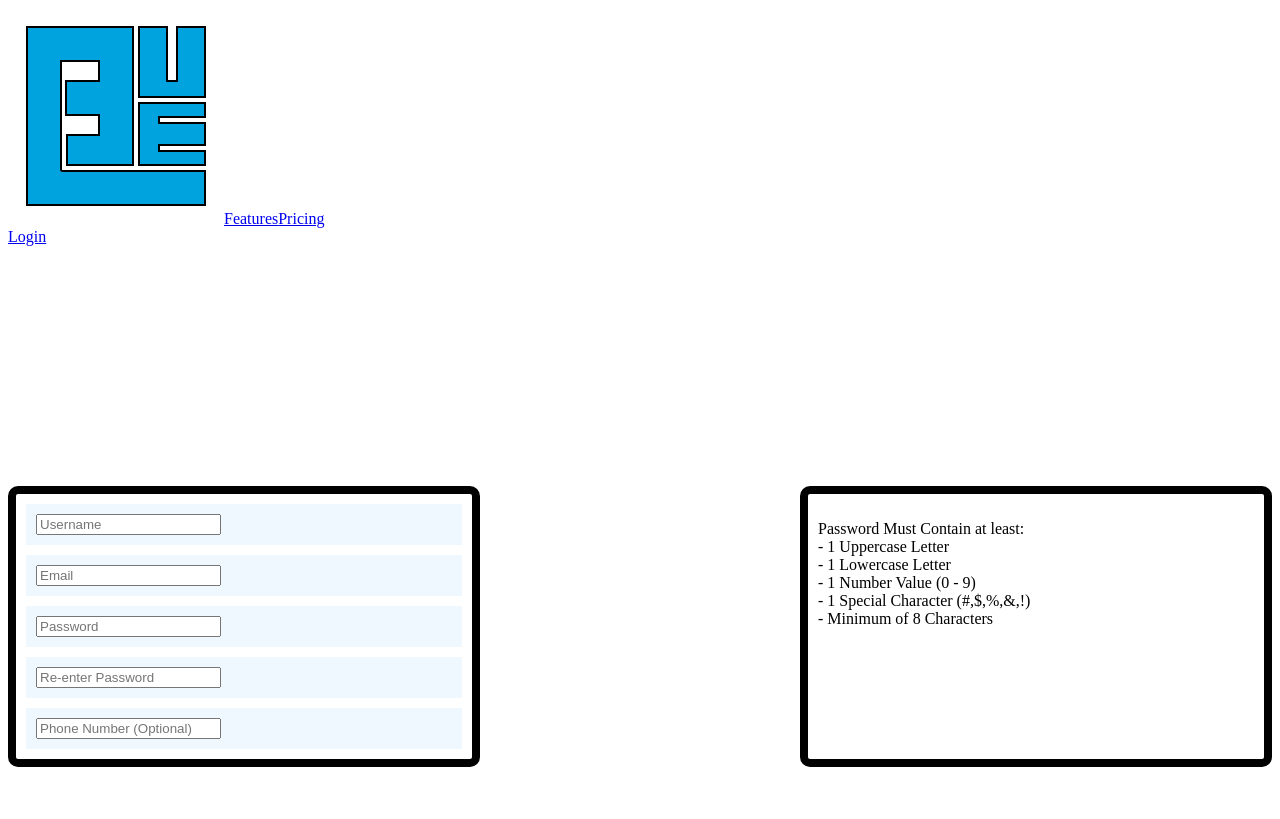
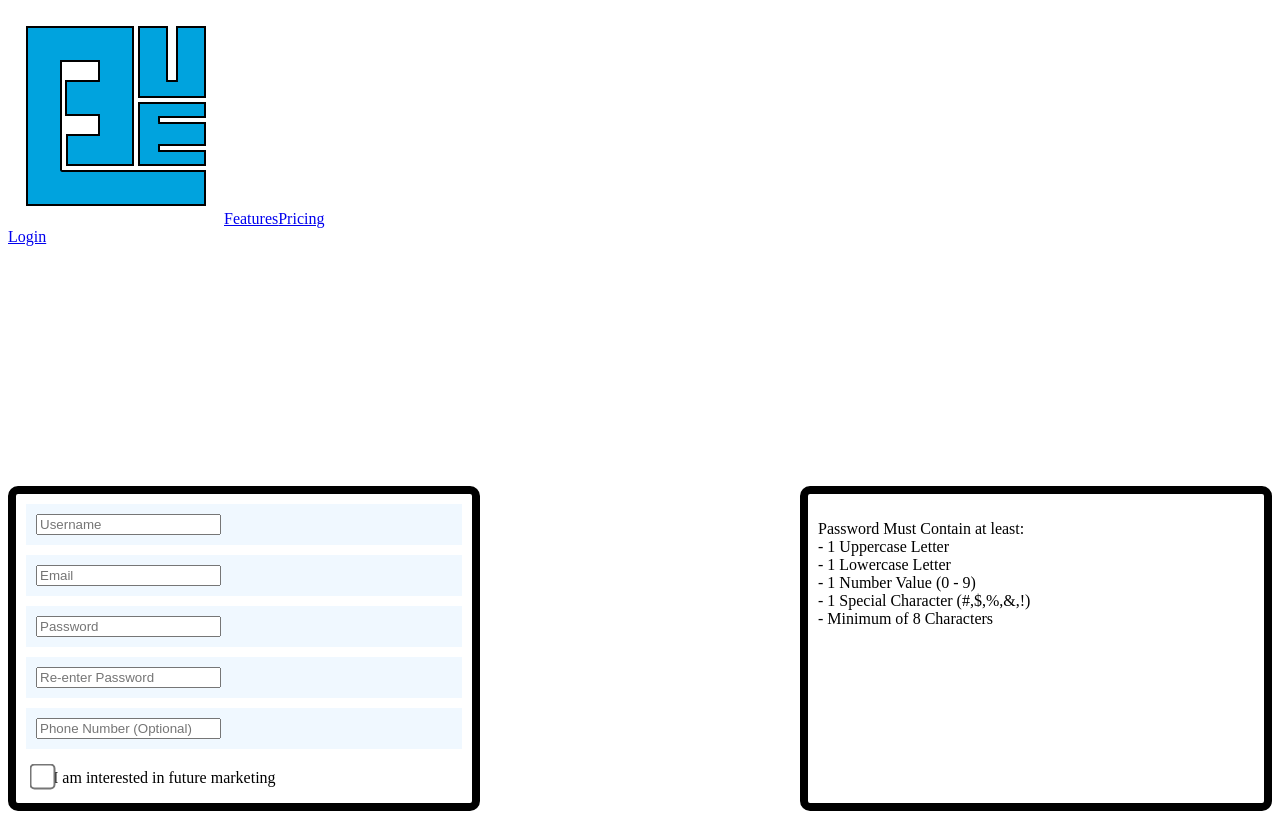
Before and after one commit to conner-chil32/Blueprint, a Next.js app in the folder blueprint/: page /signup in a window 1280 px wide. Built offline with nearby package versions, Linux system fonts and the light colour scheme.

Commit message:
added checkbox

```diff
--- a/blueprint/src/app/signup/page.js
+++ b/blueprint/src/app/signup/page.js
@@ -37,6 +37,12 @@ export default function SignUpPage() {
                             <input type="text" placeholder={box.text}></input>
                         </div>
                     ))}
+                    <div className={styles.form}>
+                        <form>
+                            <input type="checkbox" id="marketing" value="Yes"/>
+                            <label> I am interested in future marketing</label><br/>
+                        </form>
+                    </div>
                 </div>
                 <div className={`${styles.bodySection} ${styles.reqsSection}`}>
                     <p>
@@ -48,6 +54,7 @@ export default function SignUpPage() {
                         - Minimum of 8 Characters <br/>
                     </p>
                 </div>
+
             {/* <AccountCollecter currentPage = "/signup" /> */}
             </div>
     </>
--- a/blueprint/src/app/signup/page.module.css
+++ b/blueprint/src/app/signup/page.module.css
@@ -23,6 +23,7 @@
     border-style: solid;
     border-width: 8px;
     border-radius: 10px;
+    width: auto;
 }
 
 .createSection{
@@ -44,3 +45,14 @@
     padding: 10px;
     margin: 10px;
 }
+
+.form{
+    padding: 10px;
+    color: var(--light-grey);
+
+}
+
+.form input[type="checkbox"] {
+    transform: scale(2);
+    margin: 0px 0px 10px 10px;
+}
```
